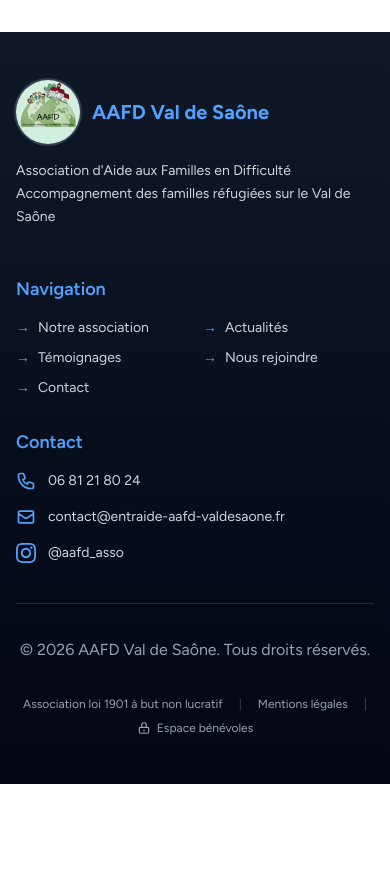
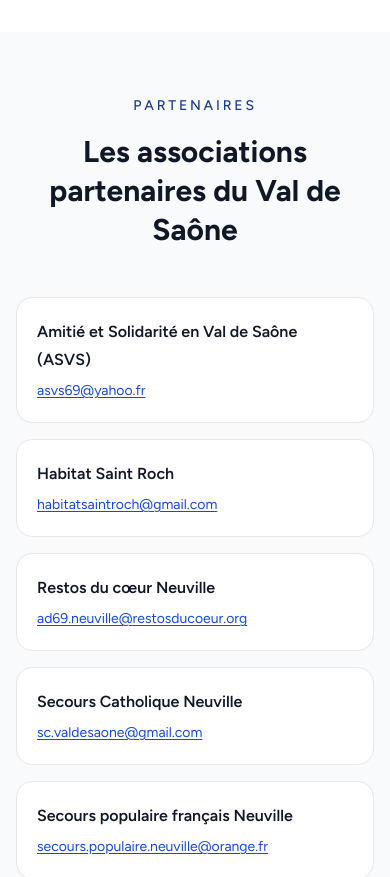
Before and after one commit to HaniBou/site_aafd, a Next.js app: page /contact in a window 390 px wide. Shown: the part 5760-6637 px from the top of the page. Before the commit the page ends 6544 px from the top, so only its background shows below. Built offline with nearby package versions, Linux system fonts and the light colour scheme; no server answers.

Commit message:
feat: add partner associations section with contact emails; improve date/time input styling for better mobile compatibility

```diff
--- a/app/(site)/contact/page.tsx
+++ b/app/(site)/contact/page.tsx
@@ -12,6 +12,14 @@ import {
 } from '@/lib/siteConfig'
 import { LIENS_UTILES, ACCENTS_LIENS, domaineLisible } from '@/lib/liensUtiles'
 import { Button } from '@/components/ui/Button';
+
+const ASSOCIATIONS_PARTENAIRES = [
+  { nom: 'Amitié et Solidarité en Val de Saône (ASVS)', email: 'asvs69@yahoo.fr' },
+  { nom: 'Habitat Saint Roch', email: 'habitatsaintroch@gmail.com' },
+  { nom: 'Restos du cœur Neuville', email: 'ad69.neuville@restosducoeur.org' },
+  { nom: 'Secours Catholique Neuville', email: 'sc.valdesaone@gmail.com' },
+  { nom: 'Secours populaire français Neuville', email: 'secours.populaire.neuville@orange.fr' },
+]
 
 export const metadata: Metadata = {
   title: 'Contact',
@@ -202,6 +210,34 @@ export default function ContactPage() {
           </p>
         </div>
       </section>
+
+      <section className="bg-gray-50 py-16 md:py-24">
+        <div className="mx-auto max-w-screen-xl px-4 sm:px-6 lg:px-8">
+          <div className="mb-12 text-center">
+            <span className="mb-4 block text-sm font-medium uppercase tracking-[0.2em] text-blue-900">
+              Partenaires
+            </span>
+            <h2 className="text-gray-900">Les associations partenaires du Val de Saône</h2>
+          </div>
+
+          <ul className="mx-auto grid max-w-4xl grid-cols-1 gap-4 sm:grid-cols-2">
+            {ASSOCIATIONS_PARTENAIRES.map((asso) => (
+              <li
+                key={asso.email}
+                className="rounded-2xl border border-gray-200 bg-white p-5"
+              >
+                <p className="mb-1 font-semibold text-gray-900">{asso.nom}</p>
+                <a
+                  href={`mailto:${asso.email}`}
+                  className="text-sm text-blue-700 underline underline-offset-2 break-all hover:text-blue-900"
+                >
+                  {asso.email}
+                </a>
+              </li>
+            ))}
+          </ul>
+        </div>
+      </section>
     </main>
   )
 }
--- a/app/globals.css
+++ b/app/globals.css
@@ -115,6 +115,37 @@ input:disabled,
 select:disabled,
 [disabled] {
   cursor: not-allowed !important;
+}
+
+/* Safari et iOS donnent aux champs date/heure une largeur native intrinsèque
+   qui ignore width:100%. Combinée au min-width:auto des cellules de grille,
+   elle faisait déborder le champ de sa carte sur téléphone (formulaires admin).
+   appearance:none les fait dimensionner sur leur boîte CSS ; le sélecteur
+   natif (roue iOS, calendrier Chrome) reste accessible. */
+input[type="date"],
+input[type="time"],
+input[type="datetime-local"] {
+  -webkit-appearance: none;
+  appearance: none;
+  min-width: 0;
+  max-width: 100%;
+}
+
+/* Sans apparence native, iOS n'alloue plus de hauteur au texte et aligne
+   la valeur à droite. */
+input[type="date"]::-webkit-date-and-time-value,
+input[type="time"]::-webkit-date-and-time-value,
+input[type="datetime-local"]::-webkit-date-and-time-value {
+  text-align: left;
+  min-height: 1.5em;
+}
+
+/* appearance:none masque l'icône du sélecteur sur certaines versions. */
+input[type="date"]::-webkit-calendar-picker-indicator,
+input[type="time"]::-webkit-calendar-picker-indicator,
+input[type="datetime-local"]::-webkit-calendar-picker-indicator {
+  opacity: 1;
+  cursor: pointer;
 }
 
 :focus-visible {
--- a/components/admin/ActuFormClient.tsx
+++ b/components/admin/ActuFormClient.tsx
@@ -267,7 +267,7 @@ export default function ActuFormClient({ actualite }: { actualite?: Actualite })
           </div>
 
           <div className="grid grid-cols-1 sm:grid-cols-2 gap-4">
-            <div>
+            <div className="min-w-0">
               <label htmlFor="categorie" className="block text-sm font-semibold text-gray-700 mb-1.5">Catégorie *</label>
               <select id="categorie" value={form.category}
                 onChange={e => setForm({ ...form, category: e.target.value })}
@@ -277,7 +277,7 @@ export default function ActuFormClient({ actualite }: { actualite?: Actualite })
                 {CATEGORIES.map(c => <option key={c} value={c}>{c}</option>)}
               </select>
             </div>
-            <div>
+            <div className="min-w-0">
               <label htmlFor="date" className="block text-sm font-semibold text-gray-700 mb-1.5">Date *</label>
               <input id="date" type="date" value={form.date}
                 onChange={e => setForm({ ...form, date: e.target.value })}
--- a/components/admin/DateHeureField.tsx
+++ b/components/admin/DateHeureField.tsx
@@ -88,8 +88,10 @@ export default function DateHeureField({
       </legend>
       {aide && <p className="text-sm text-gray-600 mb-3">{aide}</p>}
 
+      {/* min-w-0 : sans lui, la cellule de grille ne peut pas descendre sous la
+          largeur intrinsèque du champ natif et déborde sur téléphone. */}
       <div className="grid grid-cols-1 sm:grid-cols-2 gap-4">
-        <div>
+        <div className="min-w-0">
           <label htmlFor={`${baseId}-date`} className="block text-sm font-semibold text-gray-700 mb-1.5">
             Date
           </label>
@@ -102,7 +104,7 @@ export default function DateHeureField({
             required={requis}
           />
         </div>
-        <div>
+        <div className="min-w-0">
           <label htmlFor={`${baseId}-heure`} className="block text-sm font-semibold text-gray-700 mb-1.5">
             Heure
           </label>
--- a/components/admin/TemoignageFormClient.tsx
+++ b/components/admin/TemoignageFormClient.tsx
@@ -285,7 +285,7 @@ export default function TemoignageFormClient({ temoignage }: { temoignage?: Temo
           <p className="text-xs font-semibold text-gray-500 uppercase tracking-wider">Informations</p>
 
           <div className="grid grid-cols-1 sm:grid-cols-2 gap-4">
-            <div>
+            <div className="min-w-0">
               <label htmlFor="nom" className="block text-sm font-semibold text-gray-700 mb-1.5">Nom *</label>
               <input id="nom" type="text" value={form.nom}
                 onChange={e => setForm({ ...form, nom: e.target.value })}
@@ -293,7 +293,7 @@ export default function TemoignageFormClient({ temoignage }: { temoignage?: Temo
                 className="w-full px-4 py-3 border border-gray-200 rounded-xl focus:ring-2 focus:ring-emerald-500 focus:border-transparent text-base bg-gray-50 focus:bg-white outline-none transition-colors"
                 required />
             </div>
-            <div>
+            <div className="min-w-0">
               <label htmlFor="date" className="block text-sm font-semibold text-gray-700 mb-1.5">Date *</label>
               <input id="date" type="date" value={form.date}
                 onChange={e => setForm({ ...form, date: e.target.value })}
```
